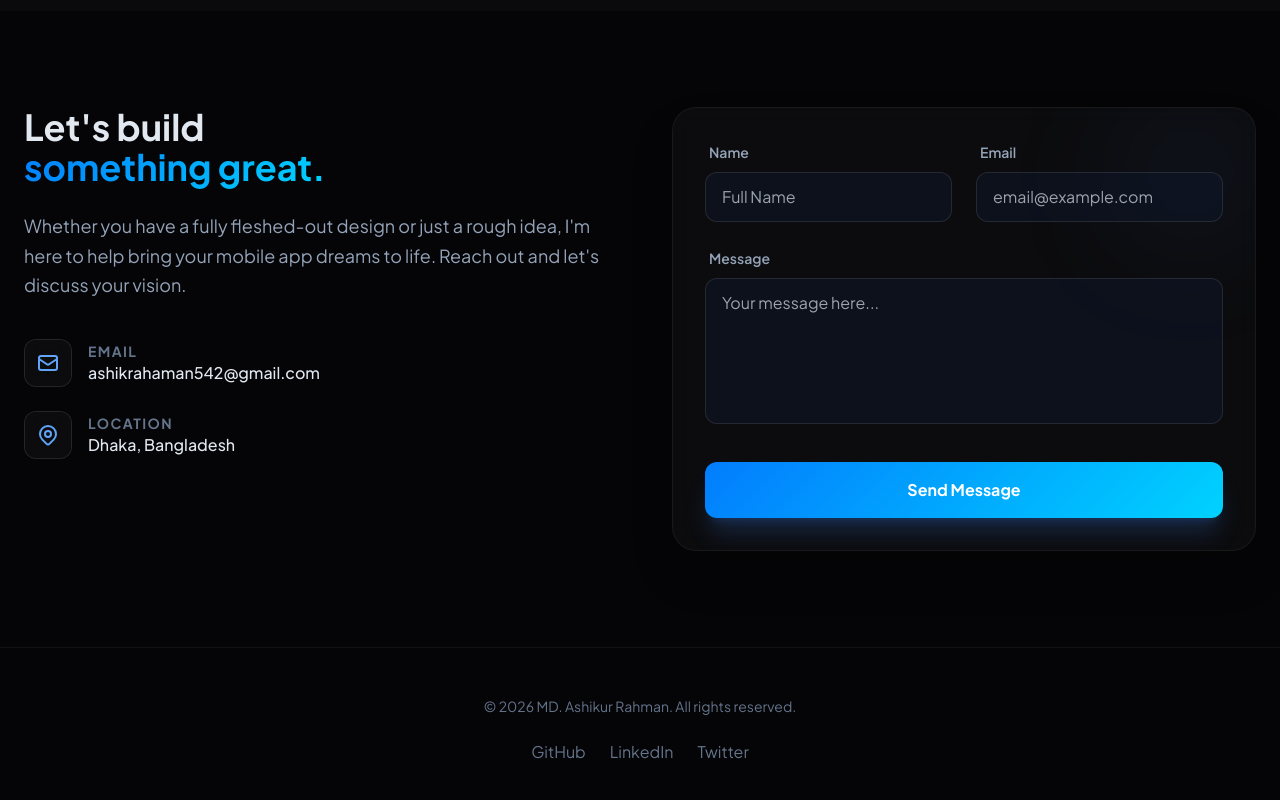
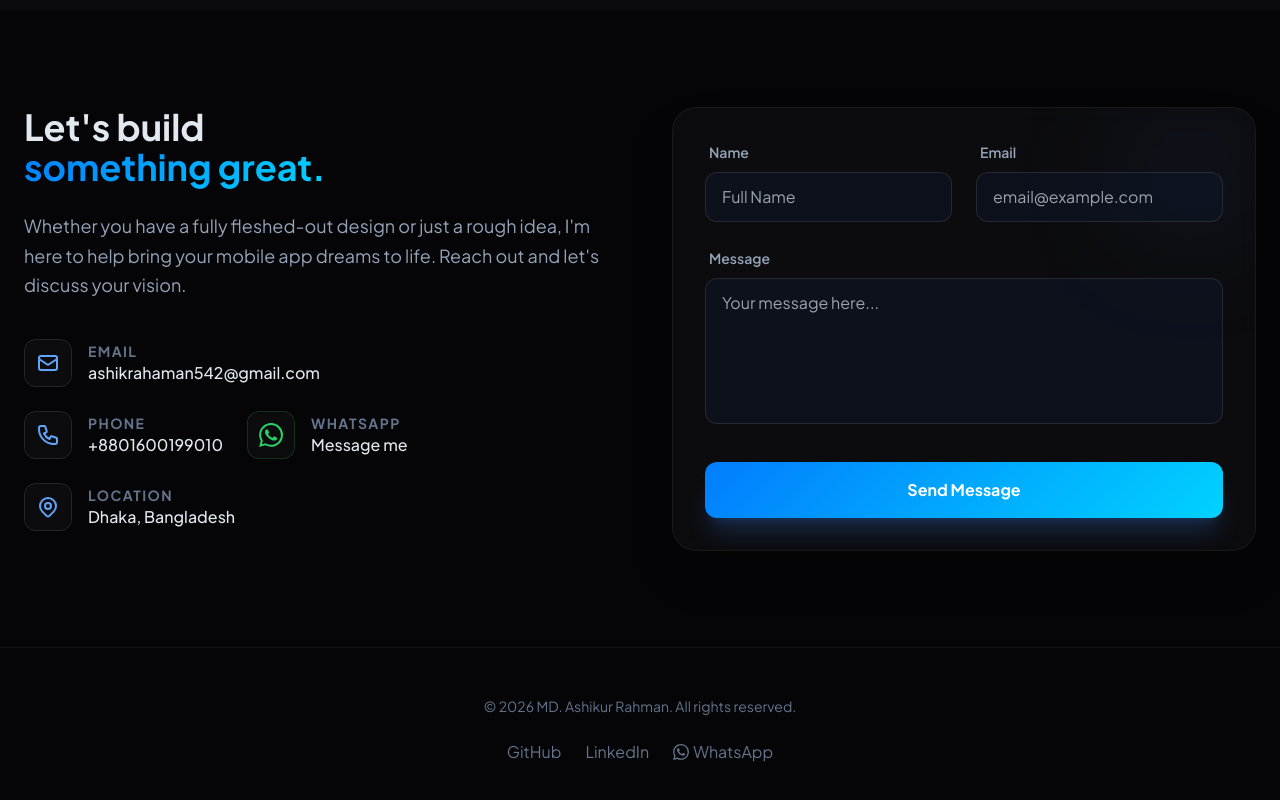
Before and after one commit to Ashik116/Ashik.Portfolio1, a React (Vite) app: page / in a window 1280 px wide. Shown: the part 3455-4255 px from the top of the page. Built offline with nearby package versions, Linux system fonts and the light colour scheme.

Commit message:
number add

```diff
--- a/App.tsx
+++ b/App.tsx
@@ -7,7 +7,7 @@
 import Skills from './components/Skills';
 import Contact from './components/Contact';
 import AIChatBot from './components/AIChatBot';
-import { EXPERIENCES, BIOGRAPHY, PROFILE_IMAGE_URL, NAME, LINKEDIN_URL, GITHUB_URL } from './constants';
+import { EXPERIENCES, BIOGRAPHY, PROFILE_IMAGE_URL, NAME, LINKEDIN_URL, GITHUB_URL, PHONE } from './constants';
 
 const CustomCursor = () => {
   const [mousePosition, setMousePosition] = useState({ x: 0, y: 0 });
@@ -82,6 +82,8 @@
     restDelta: 0.001
   });
 
+  const whatsappNumber = PHONE.replace(/\D/g, '');
+
   return (
     <div className="min-h-screen selection:bg-blue-500/30 bg-[#050507]">
       <CustomCursor />
@@ -139,10 +141,13 @@
 
       <footer className="py-12 border-t border-white/5 text-center text-slate-500">
         <p className="text-sm">&copy; {new Date().getFullYear()} {NAME}. All rights reserved.</p>
-        <div className="mt-6 flex justify-center gap-6">
+        <div className="mt-6 flex justify-center items-center gap-6">
           <a href={GITHUB_URL} target="_blank" rel="noopener noreferrer" className="hover:text-blue-400 transition-colors">GitHub</a>
           <a href={LINKEDIN_URL} target="_blank" rel="noopener noreferrer" className="hover:text-blue-400 transition-colors">LinkedIn</a>
-          <a href="#" className="hover:text-blue-400 transition-colors">Twitter</a>
+          <a href={`https://wa.me/${whatsappNumber}`} target="_blank" rel="noopener noreferrer" className="hover:text-[#25D366] transition-colors flex items-center gap-1">
+            <svg xmlns="http://www.w3.org/2000/svg" width="16" height="16" viewBox="0 0 24 24" fill="currentColor"><path d="M17.472 14.382c-.297-.149-1.758-.867-2.03-.967-.273-.099-.471-.148-.67.15-.197.297-.767.966-.94 1.164-.173.199-.347.223-.644.075-.297-.15-1.255-.463-2.39-1.475-.883-.788-1.48-1.761-1.653-2.059-.173-.297-.018-.458.13-.606.134-.133.298-.347.446-.52.149-.174.198-.298.298-.497.099-.198.05-.371-.025-.52-.075-.149-.669-1.612-.916-2.207-.242-.579-.487-.5-.669-.51-.173-.008-.371-.01-.57-.01-.198 0-.52.074-.792.372-.272.297-1.04 1.016-1.04 2.479 0 1.462 1.065 2.875 1.213 3.074.149.198 2.096 3.2 5.077 4.487.709.306 1.262.489 1.694.625.712.227 1.36.195 1.871.118.571-.085 1.758-.719 2.006-1.413.248-.694.248-1.289.173-1.413-.074-.124-.272-.198-.57-.347m-5.421 7.403h-.004a9.87 9.87 0 01-5.031-1.378l-.361-.214-3.741.982.998-3.648-.235-.374a9.86 9.86 0 01-1.51-5.26c.001-5.45 4.436-9.884 9.888-9.884 2.64 0 5.122 1.03 6.988 2.898a9.825 9.825 0 012.893 6.994c-.003 5.45-4.437 9.884-9.885 9.884m8.413-18.297A11.815 11.815 0 0012.05 0C5.495 0 .16 5.335.157 11.892c0 2.096.547 4.142 1.588 5.945L.057 24l6.305-1.654a11.882 11.882 0 005.683 1.448h.005c6.554 0 11.89-5.335 11.893-11.893a11.821 11.821 0 00-3.48-8.413z"/></svg>
+            WhatsApp
+          </a>
         </div>
       </footer>
 
--- a/components/Contact.tsx
+++ b/components/Contact.tsx
@@ -1,6 +1,6 @@
 
 import React, { useState } from 'react';
-import { EMAIL } from '../constants';
+import { EMAIL, PHONE } from '../constants';
 
 const Contact: React.FC = () => {
   const [formData, setFormData] = useState({ name: '', email: '', message: '' });
@@ -16,6 +16,8 @@
     }, 1500);
   };
 
+  const whatsappNumber = PHONE.replace(/\D/g, '');
+
   return (
     <section id="contact" className="py-24 px-6 max-w-7xl mx-auto scroll-mt-24">
       <div className="grid grid-cols-1 lg:grid-cols-2 gap-16">
@@ -27,7 +29,7 @@
           </p>
 
           <div className="space-y-6">
-            <div className="flex items-center gap-4 group">
+            <a href={`mailto:${EMAIL}`} className="flex items-center gap-4 group cursor-pointer">
               <div className="w-12 h-12 glass-card rounded-xl flex items-center justify-center text-blue-400 group-hover:bg-blue-500 group-hover:text-white transition-all duration-300">
                 <svg xmlns="http://www.w3.org/2000/svg" className="h-6 w-6" fill="none" viewBox="0 0 24 24" stroke="currentColor">
                   <path strokeLinecap="round" strokeLinejoin="round" strokeWidth={2} d="M3 8l7.89 5.26a2 2 0 002.22 0L21 8M5 19h14a2 2 0 002-2V7a2 2 0 00-2-2H5a2 2 0 00-2 2v10a2 2 0 002 2z" />
@@ -37,6 +39,32 @@
                 <p className="text-sm text-slate-500 uppercase tracking-widest font-bold">Email</p>
                 <p className="font-medium text-slate-200">{EMAIL}</p>
               </div>
+            </a>
+
+            <div className="flex flex-col sm:flex-row gap-6">
+              <a href={`tel:${PHONE}`} className="flex items-center gap-4 group cursor-pointer">
+                <div className="w-12 h-12 glass-card rounded-xl flex items-center justify-center text-blue-400 group-hover:bg-blue-500 group-hover:text-white transition-all duration-300">
+                  <svg xmlns="http://www.w3.org/2000/svg" className="h-6 w-6" fill="none" viewBox="0 0 24 24" stroke="currentColor">
+                    <path strokeLinecap="round" strokeLinejoin="round" strokeWidth={2} d="M3 5a2 2 0 012-2h3.28a1 1 0 01.948.684l1.498 4.493a1 1 0 01-.502 1.21l-2.257 1.13a11.042 11.042 0 005.516 5.516l1.13-2.257a1 1 0 011.21-.502l4.493 1.498a1 1 0 01.684.949V19a2 2 0 01-2 2h-1C9.716 21 3 14.284 3 6V5z" />
+                  </svg>
+                </div>
+                <div>
+                  <p className="text-sm text-slate-500 uppercase tracking-widest font-bold">Phone</p>
+                  <p className="font-medium text-slate-200">{PHONE}</p>
+                </div>
+              </a>
+
+              <a href={`https://wa.me/${whatsappNumber}`} target="_blank" rel="noopener noreferrer" className="flex items-center gap-4 group cursor-pointer">
+                <div className="w-12 h-12 glass-card rounded-xl flex items-center justify-center text-[#25D366] group-hover:bg-[#25D366] group-hover:text-white transition-all duration-300 border border-[#25D366]/20">
+                  <svg xmlns="http://www.w3.org/2000/svg" width="24" height="24" viewBox="0 0 24 24" fill="currentColor">
+                    <path d="M17.472 14.382c-.297-.149-1.758-.867-2.03-.967-.273-.099-.471-.148-.67.15-.197.297-.767.966-.94 1.164-.173.199-.347.223-.644.075-.297-.15-1.255-.463-2.39-1.475-.883-.788-1.48-1.761-1.653-2.059-.173-.297-.018-.458.13-.606.134-.133.298-.347.446-.52.149-.174.198-.298.298-.497.099-.198.05-.371-.025-.52-.075-.149-.669-1.612-.916-2.207-.242-.579-.487-.5-.669-.51-.173-.008-.371-.01-.57-.01-.198 0-.52.074-.792.372-.272.297-1.04 1.016-1.04 2.479 0 1.462 1.065 2.875 1.213 3.074.149.198 2.096 3.2 5.077 4.487.709.306 1.262.489 1.694.625.712.227 1.36.195 1.871.118.571-.085 1.758-.719 2.006-1.413.248-.694.248-1.289.173-1.413-.074-.124-.272-.198-.57-.347m-5.421 7.403h-.004a9.87 9.87 0 01-5.031-1.378l-.361-.214-3.741.982.998-3.648-.235-.374a9.86 9.86 0 01-1.51-5.26c.001-5.45 4.436-9.884 9.888-9.884 2.64 0 5.122 1.03 6.988 2.898a9.825 9.825 0 012.893 6.994c-.003 5.45-4.437 9.884-9.885 9.884m8.413-18.297A11.815 11.815 0 0012.05 0C5.495 0 .16 5.335.157 11.892c0 2.096.547 4.142 1.588 5.945L.057 24l6.305-1.654a11.882 11.882 0 005.683 1.448h.005c6.554 0 11.89-5.335 11.893-11.893a11.821 11.821 0 00-3.48-8.413z"/>
+                  </svg>
+                </div>
+                <div>
+                  <p className="text-sm text-slate-500 uppercase tracking-widest font-bold">WhatsApp</p>
+                  <p className="font-medium text-slate-200">Message me</p>
+                </div>
+              </a>
             </div>
 
             <div className="flex items-center gap-4 group">
```
